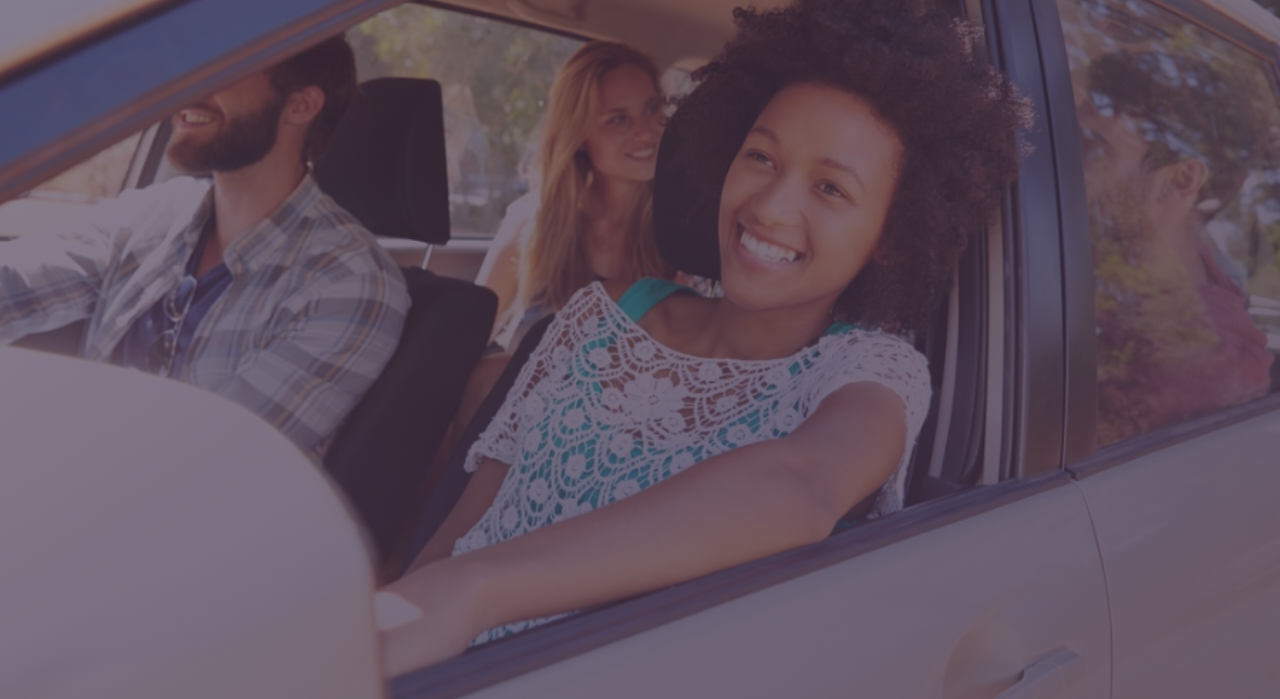
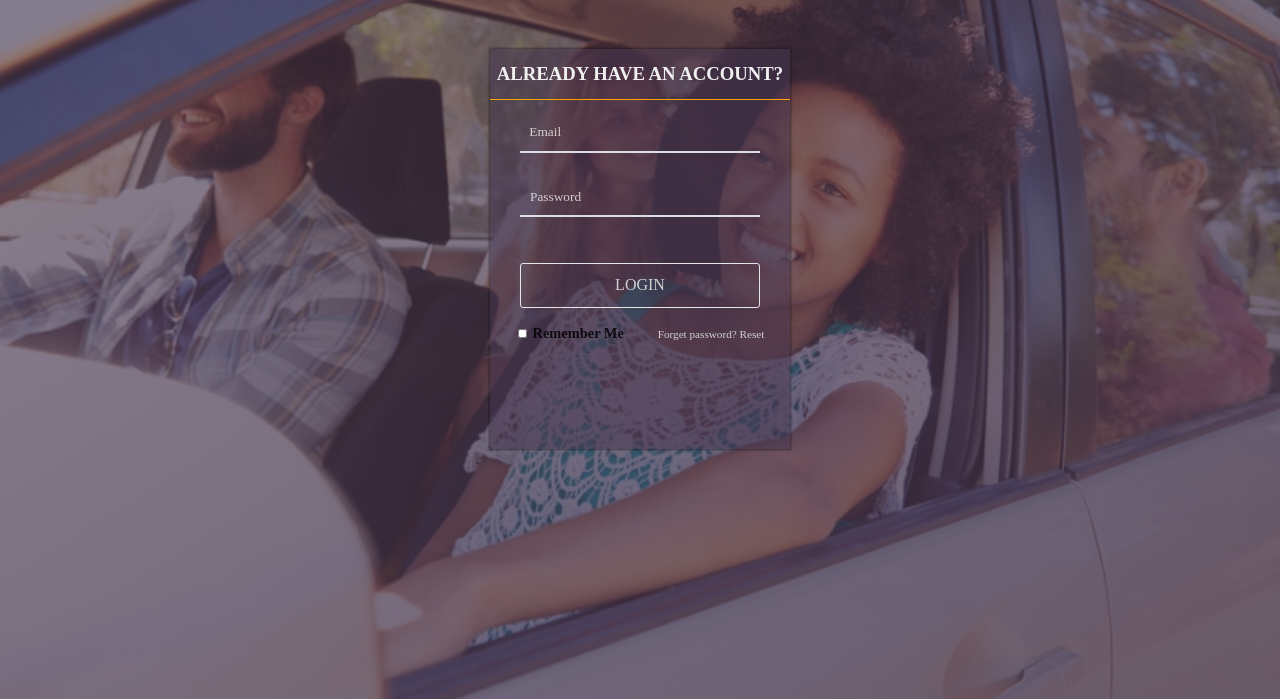
Before and after one commit to kleva-j/Ride-My-Way, a plain HTML site: page template/html/sign-in.html in a window 1280 px wide. Shown: the part 101-800 px from the top of the page. Drawn offline with Linux system fonts and the light colour scheme.

Commit message:
chore: restructure input element styling

```diff
--- a/template/html/sign-in.html
+++ b/template/html/sign-in.html
@@ -29,6 +29,23 @@
             </div>
           </div>
         </nav>
+        <section class="login-form">
+          <h3>ALREADY HAVE AN ACCOUNT?</h3>
+          <form action="" method="get" id="log-form">
+            <input type="email" name="email" id="email" placeholder="Email" autocomplete="email">
+            <input type="password" name="password" id="password" placeholder="Password">
+            <input type="button" value="LOGIN" id="login-button">
+            <div id="options">
+              <label for="check">
+                <input type="checkbox" name="checkbox" id="check">
+                <h4>Remember Me</h4>
+              </label>
+              <span id="forget-pass">
+                <a>Forget password? Reset</a>
+              </span>
+            </div>
+          </form>
+        </section>
       </header>
 
     </div>
--- a/template/stylesheet/style.css
+++ b/template/stylesheet/style.css
@@ -279,3 +279,84 @@ span > a > img{
 #copyright > a:hover{
   text-decoration: underline;
 }
+
+
+
+/*********************
+Sign in / Log in Page
+*********************/
+
+.login-form, .signin-form{
+  margin: 100px auto;
+  min-width: 300px;
+  max-width: 300px;
+  background: rgba(70, 52, 78, 0.537);
+  box-shadow: 0 0 2px 1px rgba(10, 10, 10, 0.456);
+}
+
+.login-form{
+  height: 400px;
+}
+
+#log-form{
+  border-top: 1px solid orange
+}
+
+input[name="firstname"],
+input[name="lastname"],
+input[name="email"],
+input[name="password"],
+input[name="confirm-password"]{
+  width: 80%;
+  margin: 1em auto;
+  box-sizing: border-box;
+}
+
+input[name="email"]{
+  padding: .8em .7em;
+}
+
+input[type="email"]{
+  border: none;
+  border-bottom: 2px solid #dcdde1;
+  color: white;
+}
+
+#login-button{
+  font-size: 1rem;
+  margin: 2em auto 1em;
+  display: block;
+  padding: .8em 5em;
+  border: 1px solid rgb(230, 230, 230);
+  border-radius: 3px;
+  color: rgba(230, 230, 230, 0.873);
+  cursor: pointer;
+  width: 80%;
+}
+
+#login-button:hover{
+  color: #46344E;
+  background: rgba(255, 255, 255, 0.756);
+}
+
+#options{
+  font-size: 1rem;
+  display: flex;
+  justify-content: space-between;
+  margin: 0 1.6em;
+  color: rgba(0, 0, 0, 0.831);
+}
+
+#check{
+  height: .6rem
+}
+
+#check + h4{
+  font-size: .9rem;
+  display: inline-block;
+}
+
+#forget-pass{
+  font-size: .7rem;
+  padding-top: .3em
+}
```
